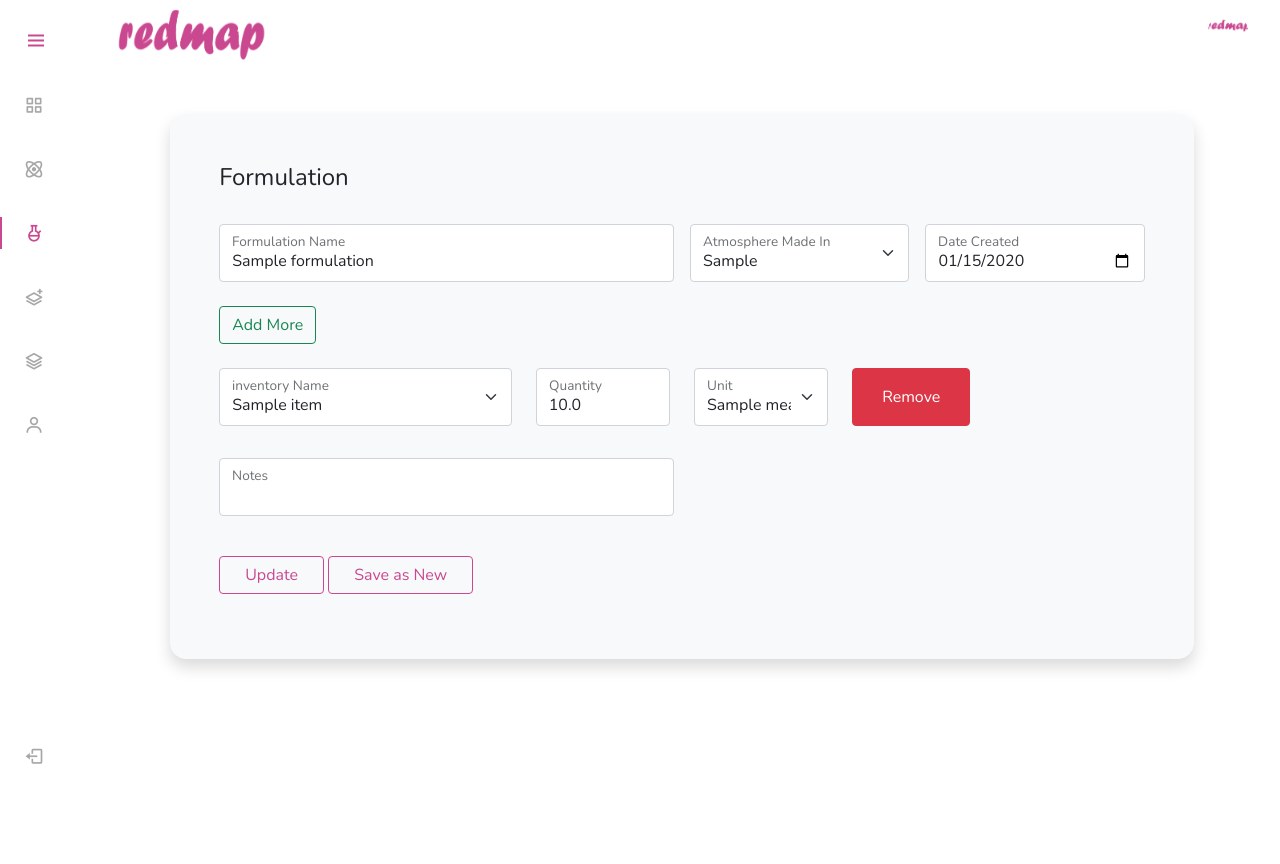
After one commit to patidarrahul/redmap, a Django app: page /formulation/update/1/ in a window 1280 px wide. The commit adds this page. Run offline with Django 4.2, Linux system fonts and the light colour scheme; a user stored in the database is signed in; tables that the repository leaves empty hold one stand-in row (values such as "Sample post").

Commit message:
added formulation

```diff
--- a/experiment/urls.py
+++ b/experiment/urls.py
@@ -1,7 +1,7 @@
 
 from django.urls import path
 from django.contrib.auth import views as auth_views
-from .views import  inventoryView, addInventoryView, updateInventoryView
+from .views import  inventoryView, addInventoryView, updateInventoryView, formulationView
 from . import views
 
 urlpatterns = [
@@ -19,14 +19,21 @@ urlpatterns = [
     path('reset/<uidb64>/<token>/', auth_views.PasswordResetConfirmView.as_view(template_name='password-reset-confirm.html'), name='password_reset_confirm'),
     path('reset-password-complete/', auth_views.PasswordResetCompleteView.as_view( template_name='password-reset-complete.html') , name='password_reset_complete'),
 
+
     path('inventory/', inventoryView.as_view(), name='inventory'),
     path('inventory/add/', addInventoryView.as_view(), name='add-inventory'),
     path('inventory/update/<str:pk>/', updateInventoryView.as_view(),
          name='update-inventory'),
     path('inventory/status/<str:pk>/',
          views.markascomplete, name='mark-as-complete'),
-
     path('item/add', views.addItemView, name='add-item'),
     path('supplier/add', views.addSupplierView, name='add-supplier'),
 
+
+    path('formulation/', formulationView.as_view(), name='formulation'),
+
+    path('formulation/add/', views.addformulationView, name='add-formulation'),
+    path('formulation/update/<str:pk>/', views.updateformulationView,
+         name='update-formulation'),
+
 ]
--- a/experiment/views.py
+++ b/experiment/views.py
@@ -1,4 +1,5 @@
 import os
+from typing import Any
 from django.shortcuts import render, redirect
 from django.contrib.auth import authenticate, login, logout
 from django.contrib.auth.models import User
@@ -19,7 +20,7 @@ from .forms import InventoryForm, ItemForm, SupplierForm
 
 
 
-from .models import UserProfile, Inventory
+from .models import UserProfile, Inventory, MeasurementUnit, Formulation, IngredientQuantity
 
 # Create your views here.
 
@@ -235,3 +236,132 @@ def addSupplierView(request):
         'form': form,
     }
     return render(request, 'add-supplier.html', context)
+
+
+#formulation page views
+
+class formulationView(LoginRequiredMixin,ListView):
+    login_url = 'sign-in'
+    model = Formulation
+    template_name = 'formulation.html'
+    queryset = Formulation.objects.filter(completed=False)
+    context_object_name = 'formulation_list'
+
+    def get_context_data(self, **kwargs: Any) -> dict[str, Any]:
+        context = super().get_context_data(**kwargs)
+        context['IngredientQuantity'] = IngredientQuantity.objects.all()
+        return context
+
+@login_required(login_url = 'sign-in')
+def addformulationView(request):
+
+    if request.method == 'POST':
+        added_by = request.user
+        name = request.POST.get('formulation-name')
+        atmosphere = request.POST.get('atmosphere')
+
+        created = request.POST.get('formulation-created')
+        notes = request.POST.get('notes')
+
+        formulation = Formulation.objects.create(added_by=added_by,
+                                                 name=name, atmosphere=atmosphere, notes=notes, created=created)
+
+        inventory_ids = request.POST.getlist('inventory-name[]')
+        quantities = request.POST.getlist('quantity[]')
+        measurement_units_ids = request.POST.getlist('measurement-unit[]')
+
+        for i in range(len(inventory_ids)):
+            IngredientQuantity.objects.create(added_by=added_by, formulation=formulation, inventory=Inventory.objects.get(
+                id=inventory_ids[i]), quantity=quantities[i], measurement_unit=MeasurementUnit.objects.get(id=measurement_units_ids[i]))
+
+        messages.success(request, 'Formulation added successfully')
+        return redirect('formulation')
+
+    inventory_list = Inventory.objects.filter(
+        completed=False, item__category__name='Material')
+    measurement_units = MeasurementUnit.objects.all()
+    context = {'inventory_list': inventory_list, 'measurement_units': measurement_units,
+               }
+    return render(request, 'add-formulation.html', context)
+
+@login_required(login_url = 'sign-in')
+def updateformulationView(request, pk):
+    formulation = Formulation.objects.get(id=pk)
+    ingredients = IngredientQuantity.objects.filter(
+        formulation=formulation)
+    inventory_list = Inventory.objects.filter(
+        completed=False, item__category__name='Material')
+    measurement_units = MeasurementUnit.objects.all()
+
+    added_by = request.user
+    name = request.POST.get('formulation-name')
+    atmosphere = request.POST.get('atmosphere')
+    created = request.POST.get('formulation-created')
+    notes = request.POST.get('notes')
+
+    inventory_ids = request.POST.getlist('inventory-name[]')
+    quantities = request.POST.getlist('quantity[]')
+    measurement_units_ids = request.POST.getlist('measurement-unit[]')
+
+    if request.method == 'POST':
+        action = request.POST.get('action')
+        if action == 'save-as-new':
+            new_formulation = Formulation.objects.create(added_by=added_by,
+                                                         name=name, atmosphere=atmosphere, notes=notes, created=created)
+
+            for i in range(len(inventory_ids)):
+                IngredientQuantity.objects.create(added_by=added_by, formulation=new_formulation, inventory=Inventory.objects.get(
+                    id=inventory_ids[i]), quantity=quantities[i], measurement_unit=MeasurementUnit.objects.get(id=measurement_units_ids[i]))
+            messages.success(request, 'New Formulation has been added')
+            return redirect('formulation')
+        elif action == 'update':
+            formulation.name = name
+            formulation.atmosphere = atmosphere
+            formulation.notes = notes
+            formulation.save()
+            if len(ingredients) == len(inventory_ids):
+                for count, ingredient in enumerate(ingredients):
+                    ingredient.inventory = Inventory.objects.get(
+                        id=inventory_ids[count])
+                    ingredient.quantity = quantities[count]
+                    ingredient.measurement_unit = MeasurementUnit.objects.get(
+                        id=measurement_units_ids[count])
+                    ingredient.save()
+            # what if user adds more ingredients to the forumulation
+            elif len(ingredients) < len(inventory_ids):
+                # save the existing ingredients
+                for count, ingredient in enumerate(ingredients):
+                    ingredient.inventory = Inventory.objects.get(
+                        id=inventory_ids[count])
+                    ingredient.quantity = quantities[count]
+                    ingredient.measurement_unit = MeasurementUnit.objects.get(
+                        id=measurement_units_ids[count])
+                    ingredient.save()
+                for i in range(len(ingredients), len(inventory_ids)):  # add the new ingredients
+                    IngredientQuantity.objects.create(added_by=added_by, formulation=formulation, inventory=Inventory.objects.get(
+                        id=inventory_ids[i]), quantity=quantities[i], measurement_unit=MeasurementUnit.objects.get(id=measurement_units_ids[i]))
+
+            # what if user removes ingredients from the formulation
+
+            elif len(ingredients) > len(inventory_ids):
+                for i, ingredient in enumerate(ingredients):
+                    if i < len(inventory_ids):
+                        ingredient.inventory = Inventory.objects.get(
+                            id=inventory_ids[i])
+                        ingredient.quantity = quantities[i]
+                        ingredient.measurement_unit = MeasurementUnit.objects.get(
+                            id=measurement_units_ids[i])
+                        ingredient.save()
+                    elif i >= len(inventory_ids):
+                        ingredient.delete()
+
+            else:
+                messages.error(
+                    request, 'Formulation ingredients could not be updated')
+        messages.success(request, 'Formulation updated successfully')
+
+        return redirect('formulation')
+
+    context = {'formulation': formulation,
+               'ingredients': ingredients, 'inventory_list': inventory_list, 'measurement_units': measurement_units, }
+    return render(request, 'update-formulation.html', context)
--- /dev/null
+++ b/static/js/formulation.js
@@ -0,0 +1,23 @@
+  // Get a reference to the div element
+  var myDiv = document.getElementById("formulation");
+
+  // Change the class when the page loads
+  myDiv.classList.add("active");
+
+  $(document).ready(function () {
+    // Handle Delete buttons
+    $(".mark-complete-btn").click(function () {
+      const selectedId = $('input[name="selected_formulation"]:checked').val();
+      if (selectedId) {
+        window.location.href = "/formulation/complete/" + selectedId;
+      }
+    });
+
+    // Handle edit buttons
+    $(".update-selected-btn").click(function () {
+      const selectedId = $('input[name="selected_formulation"]:checked').val();
+      if (selectedId) {
+        window.location.href = "/formulation/update/" + selectedId;
+      }
+    });
+  });
--- a/templates/base.html
+++ b/templates/base.html
@@ -42,7 +42,7 @@
                         <i class='bx bx-atom nav_icon'></i>
                         <span class="nav_name">Inventory</span>
                     </a>
-                    <a href="#" class="nav_link">
+                    <a href="{% url 'formulation' %}" class="nav_link" id = "formulation">
                         <i class='bx bx-bong nav_icon'></i>
                         <span class="nav_name">Formulation</span>
                     </a>
--- /dev/null
+++ b/templates/update-formulation.html
@@ -0,0 +1,229 @@
+{% extends 'base.html'%} {% load static %} {% block content %}
+
+<div class="container-fluid mx-auto" style="max-width: 90%; position: absolute; top: 50px">
+  <div class="card shadow">
+
+    <div class="card-body">
+      <h4 class = "mb-4">Formulation</h4>
+      <form class="row mt-2 g-3" method="POST" action="">
+        {% csrf_token %}
+        <div class="col-md-6 mt-2 mb-2">
+          <div class="form-floating">
+            <input
+              type="text"
+              class="form-control"
+              id="formulation-name"
+              name="formulation-name"
+              value="{{formulation.name}}"
+              required
+            />
+            <label for="formulation-name">Formulation Name</label>
+          </div>
+        </div>
+        <div class="col-md-3 mt-2 mb-2">
+          <div class="form-floating">
+            <select class="form-select" id="atmosphere" name="atmosphere" required>
+              <option selected value="{{formulation.atmosphere}}">
+                {{formulation.atmosphere}}
+              </option>
+              <option value="N2">N<sub>2</sub></option>
+              <option value="Air">Air</option>
+            </select>
+            <label for="atmosphere">Atmosphere Made In</label>
+          </div>
+        </div>
+        <div class="col-md-3 mt-2 mb-2">
+          <div class="form-floating">
+            <input
+              type="date"
+              class="form-control"
+              id="formulation-created"
+              name="formulation-created"
+              value="{{formulation.created|date:'Y-m-d'}}"
+              required
+            />
+            <label for="formulation-created">Date Created</label>
+          </div>
+        </div>
+        <div>
+          <button type="button" class="btn btn-outline-success add-material-button">
+            Add More
+          </button>
+        </div>
+        {% for ingredient in ingredients %}
+        <div id="formulation-info">
+          <div class="row">
+            <div class="col-md-4 mt-2 mb-2">
+              <div class="form-floating">
+                <select class="form-select" id="inventory-name" name="inventory-name[]" required>
+                  <option selected value="{{ingredient.inventory.id}}">
+                    {{ingredient.inventory.item.name}}
+                  </option>
+                  {% for inventory in inventory_list %}
+                  <option value="{{inventory.id}}">
+                    {{inventory.item.name}} ({{inventory.batch}})
+                  </option>
+                  {% endfor %}
+                </select>
+                <label for="inventoryName">inventory Name</label>
+              </div>
+            </div>
+
+            <div class="col-md-2 mt-2 mb-2">
+              <div class="form-floating">
+                <input
+                  type="number"
+                  step="0.01"
+                  class="form-control"
+                  id="quantity"
+                  name="quantity[]"
+                  value="{{ingredient.quantity}}"
+                  required
+                />
+                <label for="quantity">Quantity</label>
+              </div>
+            </div>
+
+            <div class="col-md-2 mt-2 mb-2">
+              <div class="form-floating">
+                <select class="form-select" id="measuremnt-unit" name="measurement-unit[]" required>
+                  {% for measurement_unit in measurement_units %}
+                  <option value="{{measurement_unit.id}}">{{measurement_unit.short_name}}</option>
+                  {% endfor %}
+                </select>
+                <label for="measurementUnit">Unit</label>
+              </div>
+            </div>
+
+            <div class="col-md-4">
+              <button
+                class="btn btn-danger remove-material-button mt-2"
+                type="button"
+                style="padding-left: 25px; padding-right: 25px; height: 58px; width: 118px"
+              >
+                Remove
+              </button>
+            </div>
+          </div>
+        </div>
+        {% endfor %}
+        <div id="add-ingredient"></div>
+        <div class="col-md-6 mt-2 mb-2">
+          <div class="form-floating">
+            <input type="text" class="form-control" id="notes" name="notes" />
+            <label for="notes">Notes</label>
+          </div>
+        </div>
+        <div class="col-md-7">
+          <button
+            class="btn btn-outline-primary mt-3 mb-3 w-120"
+            type="submit"
+            style="padding-left: 25px; padding-right: 25px"
+            value="update"
+            name="action"
+          >
+            Update
+          </button>
+          <button
+            class="btn btn-outline-primary mt-3 mb-3 w-120"
+            type="submit"
+            style="padding-left: 25px; padding-right: 25px"
+            value="save-as-new"
+            name="action"
+          >
+            Save as New
+          </button>
+        </div>
+      </form>
+    </div>
+  </div>
+</div>
+
+
+<script src="https://code.jquery.com/jquery-3.6.0.min.js"></script>
+
+<script src="{% static 'js/formulation.js' %}"> </script>
+
+<script>
+  $(document).ready(function () {
+    const materialInfoContainer = $("#add-ingredient");
+
+    $(".add-material-button").on("click", function () {
+      const newMaterialInfo = `
+        <div class="row">
+
+            <div class="col-md-4 mt-2 mb-2">
+              <div class="form-floating">
+                <select
+                  class="form-select"
+                  id="inventory-name"
+                  name="inventory-name[]"
+
+                  required
+                >
+
+                {% for inventory in inventory_list %}
+                  <option value="{{inventory.id}}">{{inventory.item.name}} ({{inventory.batch}})</option>
+                  {% endfor %}
+                </select>
+                <label for="inventory-name">inventory Name</label>
+              </div>
+            </div>
+            <div class="col-md-2 mt-2 mb-2">
+              <div class="form-floating">
+                <input
+                  type="number"
+                  step="0.01"
+                  class="form-control"
+                  id="quantity"
+                  name="quantity[]"
+
+                  required
+                />
+                <label for="quantity">Quantity</label>
+              </div>
+            </div>
+
+            <div class="col-md-2 mt-2 mb-2">
+              <div class="form-floating">
+                <select
+                  class="form-select"
+                  id="measuremnt-unit"
+                  name="measurement-unit[]"
+
+                  required
+                >
+                  {% for measurement_unit in measurement_units %}
+                  <option value="{{measurement_unit.id}}">
+                    {{measurement_unit.short_name}}
+                  </option>
+                  {% endfor %}
+                </select>
+                <label for="measurementUnit">Unit</label>
+              </div>
+            </div>
+            <div class="col-md-4 mb-3">
+              <button
+                class="btn btn-danger mt-2 remove-material-button" style="
+                  padding-left: 25px;
+                  padding-right: 25px;
+                  height: 58px;
+                  width: 118px;
+                "
+                type="button"
+
+              >
+                Remove
+              </button>
+            </div>
+        `;
+      materialInfoContainer.append(newMaterialInfo);
+    });
+
+    materialInfoContainer.on("click", ".remove-material-button", function () {
+      $(this).closest(".row").remove();
+    });
+  });
+</script>
+
+{% endblock content %}
```
Also changed, not shown: experiment/models.py (+39 -0 lines), templates/add-formulation.html (added, +204 -0 lines), templates/formulation.html (added, +79 -0 lines), experiment/migrations/0003_formulation_ingredientquantity_and_more.py (added).
